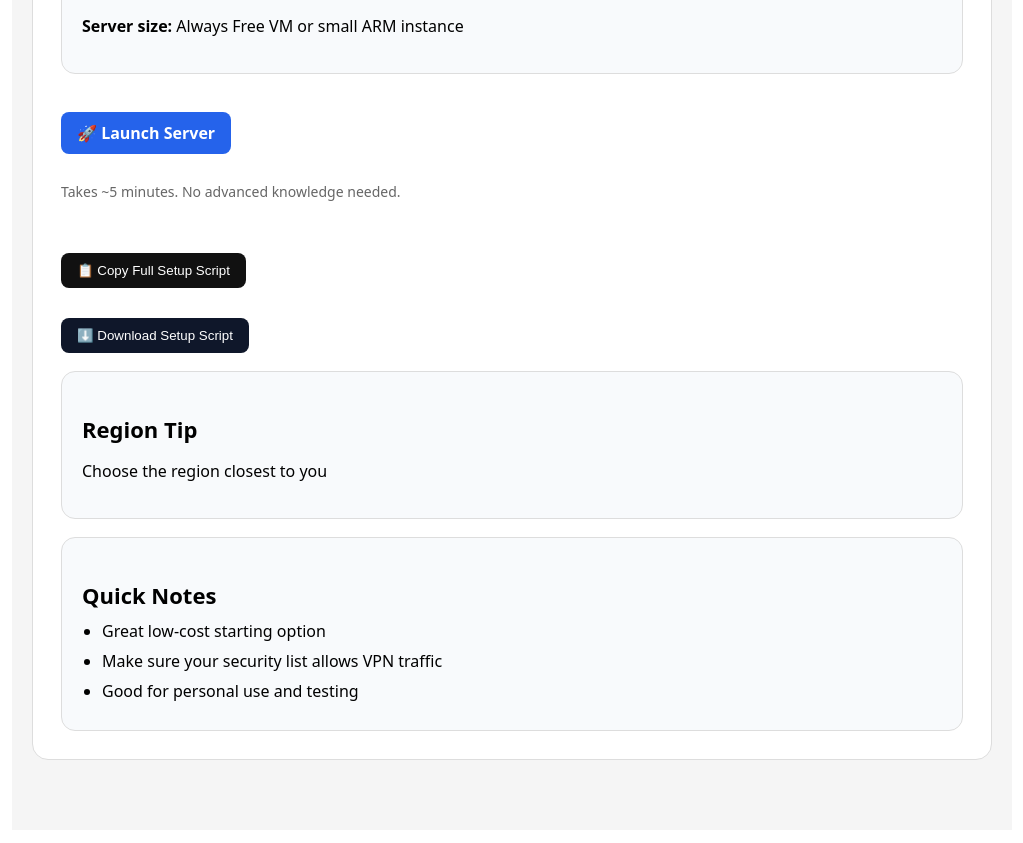
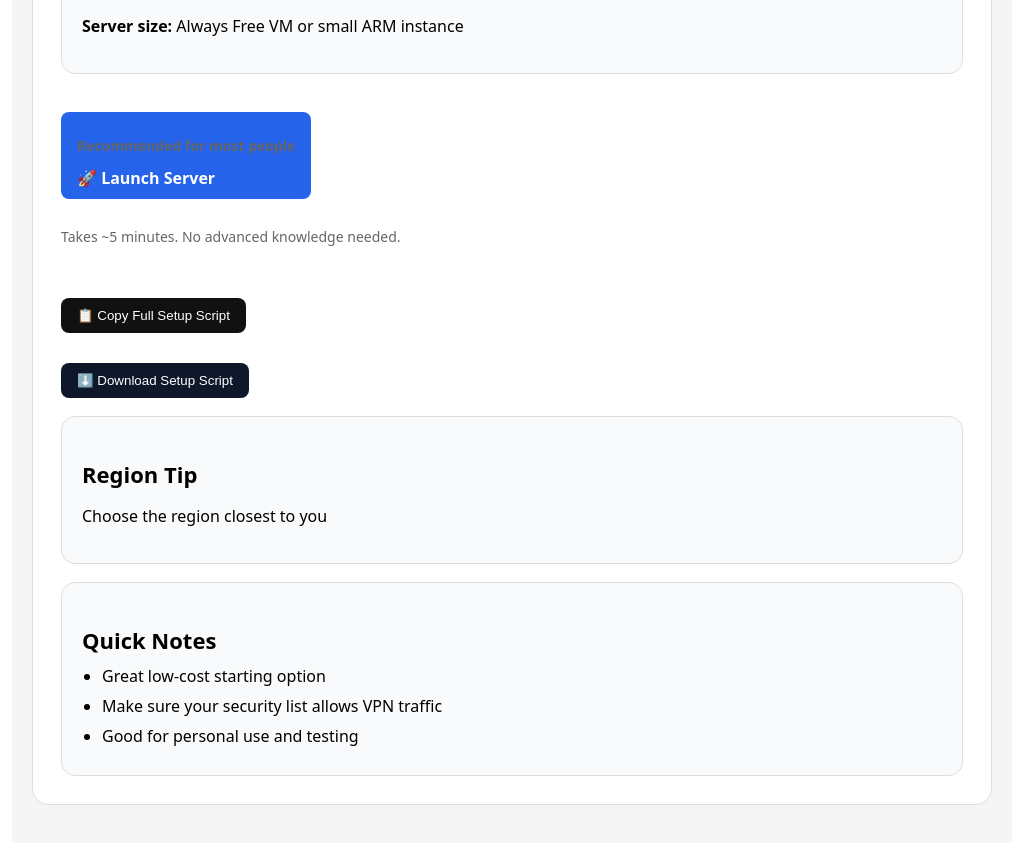
Before and after one commit to Kriro-Lab/vpn-builder, a Next.js app: page / in a window 1280 px wide. Shown: the part 1900-2743 px from the top of the page, without its empty margins (128-1151 px from the left). Built offline with nearby package versions, Linux system fonts and the light colour scheme.

Commit message:
Update page.tsx

```diff
--- a/app/page.tsx
+++ b/app/page.tsx
@@ -357,6 +357,9 @@ const copyCommand = (text: string, index: number) => {
       fontWeight: "bold",
     }}
   >
+    <p style={{ fontSize: "14px", color: "#666", marginBottom: "12px" }}>
+  Recommended for most people
+</p>
     🚀 Launch Server
   </a>
 </div>
```
